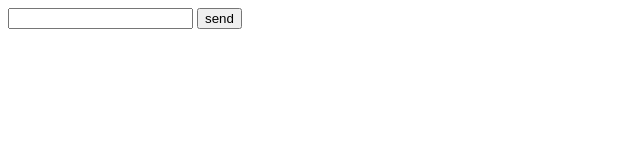
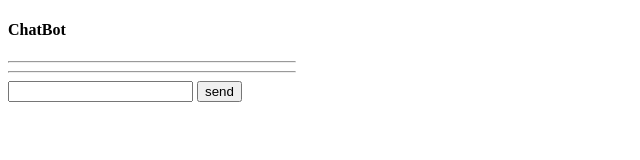
Before and after one commit to PasidiAnuththara/Chat-Bot, a plain HTML site: page index.html in a window 1280 px wide. Shown: the whole page, without its empty margins (0-640 px from the left). Drawn offline with Linux system fonts and the light colour scheme.

Commit message:
refactor: restructure HTML layout for better organization and readability

```diff
--- a/index.html
+++ b/index.html
@@ -1,17 +1,26 @@
 <!DOCTYPE html>
 <html lang="en">
+
 <head>
     <meta charset="UTF-8">
     <meta name="viewport" content="width=device-width, initial-scale=1.0">
     <title>Document</title>
 </head>
+
 <body>
-    <input type="text" id="TextArea">
-    <input onclick="btnSend()" type="button" value="send">
-    <br>
 
-    <div id="lblDisplay"></div>
+    <div class="card" style="width: 18rem;">
+        <div class="card-body">
+            <h4 class="card-title">ChatBot</h4>
+            <hr>
+            <div id="lblDisplay"></div>
+            <hr>
+            <input type="text" id="TextArea">
+            <input onclick="btnSend()" type="button" value="send">
+        </div>
+    </div>
 
     <script src="script.js"></script>
 </body>
+
 </html>
```
